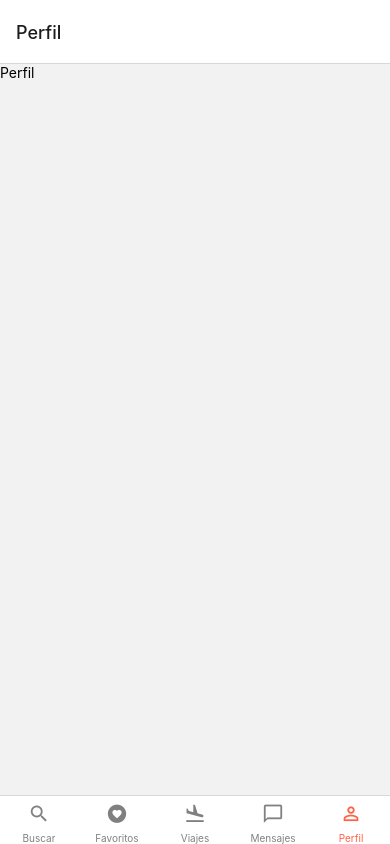
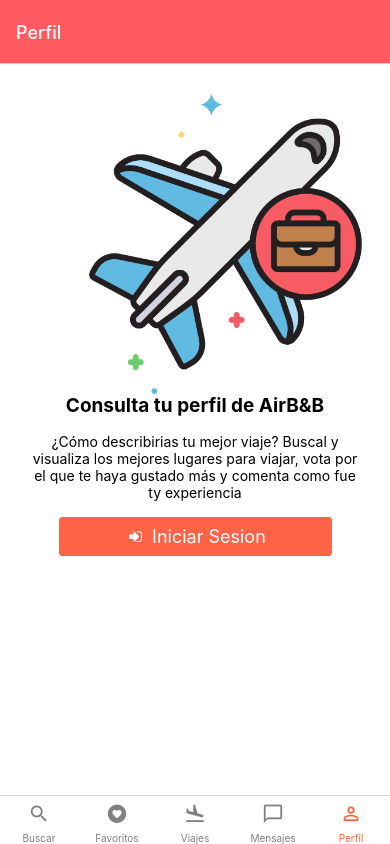
Before and after one commit to AraceliGarcia1/airbb, a React Native app: screen /profile in a window 390 px wide. Built offline with nearby package versions, Linux system fonts and the light colour scheme.

Commit message:
profile actualizaciones

```diff
--- a/app/navigation/ProfileStack.js
+++ b/app/navigation/ProfileStack.js
@@ -2,14 +2,20 @@
 import { createStackNavigator } from "@react-navigation/stack";
 import Profile from "../screens/Profile";
 import UserGuest from "../screens/profile/UserGuest";
-
+import UserLogged from "../screens/profile/UserLogged";
 const Stack= createStackNavigator();
 
 
 
 export default function ProfileStack(){
     return(
-        <Stack.Navigator>
+        <Stack.Navigator
+        screenOptions={{
+            headerMode: 'screen',
+            headerTintColor: 'white',
+            headerStyle:{backgroundColor: '#ff5a60'}
+        }}
+        >
             <Stack.Screen
             name="profileStack"
             component={Profile}
@@ -22,6 +28,12 @@
               options={{title:"Invitado"}}
 
             />
+             <Stack.Screen
+              name="userLogged"
+              component={UserLogged}
+              options={{title:"Perfil de Usuario"}}
+
+            />
         </Stack.Navigator>
     )
 }
--- a/app/screens/Profile.js
+++ b/app/screens/Profile.js
@@ -1,11 +1,12 @@
 import { StyleSheet, Text, View } from 'react-native';
 import React from 'react';
+import UserGuest from './profile/UserGuest';
 
-export default function Profile() {
+export default function Profile(props) {
+  console.log(props);
+  const{navigation}=props;
   return (
-    <View>
-      <Text>Perfil</Text>
-    </View>
+    <UserGuest navigation={navigation} fullName="Araceli Garcia"/>
   );
 }
 
--- a/app/screens/profile/UserGuest.js
+++ b/app/screens/profile/UserGuest.js
@@ -1,21 +1,85 @@
 import React from "react";
-import {View, Text,StyleSheet}from "react-native";
+import {View, Text,StyleSheet, ScrollView}from "react-native";
+import { Image, Button } from "react-native-elements";
 
-export default function UserGuest(){
+export default function UserGuest(props){
+    console.log("userguest",props)
+    const {navigation}=props;
     return(
-        <View style={styles.container}>
-            <Text>user guest...</Text>
-        </View>
+        //despues del . del style son las propiedades que les tenemos que dar diseño dentro de styles
+
+          <ScrollView style={styles.container} centerContent={true}>
+              <Image
+                 source={require("../../../assets/profileGuest.png")}
+                 //como se comporta la imagen
+                 resizeMode={'contain'}
+                 style={styles.img}
+              />
+              <Text style={styles.title}>Consulta tu perfil de AirB&B</Text>
+              <Text style={styles.description}>¿Cómo describirias tu mejor viaje?
+                  Buscal y visualiza los mejores lugares para viajar, vota por el que te haya gustado más y comenta como fue ty experiencia
+
+              </Text>
+              <View style={styles.containerViewBtn}>
+                  <Button
+                   title="Iniciar Sesion"
+                   buttonStyle={styles.btn}
+                   containerStyle={styles.btnContainer}
+                   //desesctructuracion de icon, pero tambien se puede hacer la renderizacion como en navigation
+                   icon={{
+                       name: 'sign-in',
+                       type:'font-awesome',
+                       size:15,
+                       color:"white"
+                   }}
+                   //dando estilos desesctructurando
+                   iconContainerStyle={{marginRight:10}}
+                  />
+              </View>
+
+          </ScrollView>
+
     )
 }
 
 const styles=StyleSheet.create(
     {
         container:{
+            backgroundColor:"#FFF",
+            height:"100%" //porcentajes
+        },
+        img:{
+            width:"100%",
+            height:300,
+            marginTop:30,
+            marginLeft:30,
+            marginRight:30
+        },
+        title:{
+            fontWeight:"bold",
+            fontSize:19,
+            marginBottom:16,
+            textAlign:"center",
+            marginLeft:30,
+            marginRight:30
+        },
+        description:{
+            textAlign:"center",
+            marginBottom:16,
+            marginLeft:30,
+            marginRight:30
+        },
+        containerViewBtn:{
             flex:1,
-            justifyContent:"center",
-            alignItems:"center",
-            backgroundColor:"#FFF",
+            alignItems:"center"
         },
+        btn:{
+            backgroundColor:"tomato",
+            color:"#fff"
+        },
+        btnContainer:{
+            width:"70%"
+        }
+
     }
 )
--- /dev/null
+++ b/app/screens/profile/UserLogged.js
@@ -0,0 +1,12 @@
+import React from "react";
+import {View,Text} from "react-native"
+export default function UserLogged(){
+    return(
+        <View>
+            <Text>Usuario en Sesion</Text>
+        </View>
+    )
+}
+
+//rnf  // estructura para react native sin styles
+//rnfs // estructura basica para react con styles
```
Also changed, not shown: assets/profileGuest.png (added), assets/profileGuest2.png (added).
